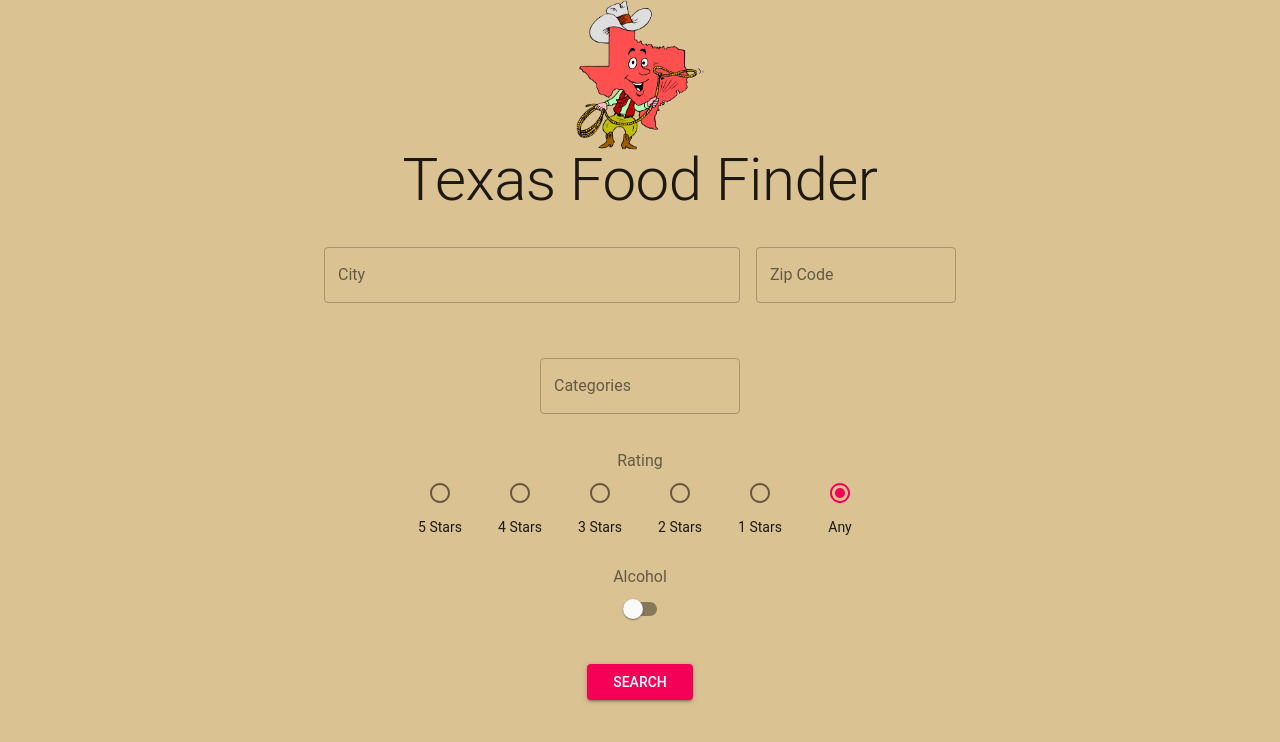
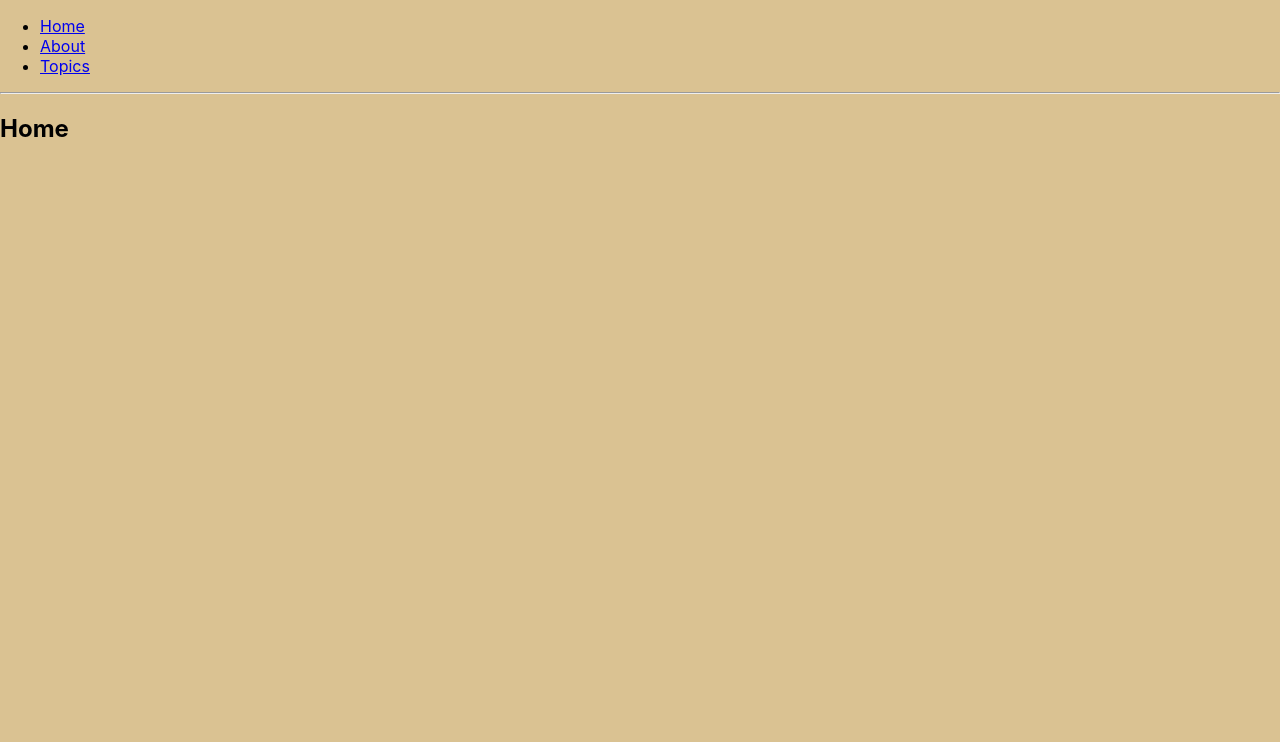
Before and after one commit to christinayyma/Texas-Food-Finder, a React (Create React App) app: page / in a window 1280 px wide. Shown: the top 742 px of the page. Built offline with nearby package versions, Linux system fonts and the light colour scheme.

Commit message:
Page switching

```diff
--- a/package.json
+++ b/package.json
@@ -7,6 +7,10 @@
     "axios": "^0.18.0",
     "react": "^16.8.4",
     "react-dom": "^16.8.4",
+    "react-native": "^0.59.3",
+    "react-native-gesture-handler": "^1.1.0",
+    "react-navigation": "^3.6.0",
+    "react-router-dom": "^5.0.0",
     "react-scripts": "2.1.8"
   },
   "scripts": {
--- a/src/App.css
+++ b/src/App.css
@@ -4,8 +4,9 @@
 
 .App-logo {
   animation: App-logo-spin infinite 20s linear;
-  height: 150px;
+  height: 400px;
   pointer-events: none;
+
 }
 
 .App-header {
--- a/src/App.js
+++ b/src/App.js
@@ -1,12 +1,92 @@
-import React, { Component } from 'react';
+import React, {Component} from "react";
+
+
 import axios from 'axios';
 import logo from './cartoon-man.png';
+
 import './App.css';
 import { Button, Grid, TextField, Typography, FormControl, Radio,
          FormControlLabel, RadioGroup, FormLabel, Switch,
-         ListItemText, Paper, GridList, GridListTile } from '@material-ui/core';
+         ListItemText, Paper, GridList, GridListTile} from '@material-ui/core';
+import {BrowserRouter as Router, Route, Link } from "react-router-dom";
+
+const BasicExample = () => (
+  <Router>
+    <div>
+      <ul>
+        <li>
+          <Link to="/">Home</Link>
+        </li>
+        <li>
+          <Link to="/about">About</Link>
+        </li>
+        <li>
+          <Link to="/topics">Topics</Link>
+        </li>
+      </ul>
+
+      <hr />
+
+      <Route exact path="/" component={Home} />
+      <Route path="/about" component={About} />
+      <Route path="/topics" component={Topics} />
+    </div>
+  </Router>
+);
+
+const Home = () => (
+  <div>
+    <h2>Home</h2>
+  </div>
+);
+
+const About = () => (
+  <div>
+    <h2>About</h2>
+  </div>
+);
+
+const Topics = ({ match }) => (
+  <div>
+    <h2>Topics</h2>
+    <ul>
+      <li>
+        <Link to={`${match.url}/rendering`}>Rendering with React</Link>
+      </li>
+      <li>
+        <Link to={`${match.url}/components`}>Components</Link>
+      </li>
+      <li>
+        <Link to={`${match.url}/props-v-state`}>Props v. State</Link>
+      </li>
+    </ul>
+
+    <Route path={`${match.url}/:topicId`} component={Topic} />
+    <Route
+      exact
+      path={match.url}
+      render={() => <h3>Please select a topic.</h3>}
+    />
+  </div>
+);
+
+const Topic = ({ match }) => (
+  <div>
+    <h3>{match.params.topicId}</h3>
+  </div>
+);
+
+export default BasicExample;
+
+
+
+
+
+
+
 
 class App extends Component {
+
     constructor(props) {
         super(props);
             this.state = {
@@ -134,6 +214,8 @@ class App extends Component {
         return (
             <div className="App App-header">
                 <img src={logo} className="App-logo" alt="logo" />
+                <br>
+                </br>
                 <Typography
                     component="h2"
                     variant="h2"
@@ -142,123 +224,139 @@ class App extends Component {
                     {'Texas Food Finder'}
                 </Typography>
 
-                <Grid container justify={'center'} spacing={16}>
-                    <Grid item xs={4}>
-                        <TextField
-                            fullWidth
-                            color="secondary"
-                            label="City"
-                            value={this.state.city}
-                            onChange={(event) => this.handleCityChange(event)}
-                            margin="normal"
-                            variant="outlined"
-                        />
-                    </Grid>
-                    <Grid item xs={2}>
-                        <TextField
-                            fullWidth
-                            type={'number'}
-                            label="Zip Code"
-                            value={this.state.zip}
-                            onChange={(event) => this.handleZipChange(event)}
-                            margin="normal"
-                            variant="outlined"
-                        />
-                    </Grid>
-                </Grid>
+                <br>
+                </br>
 
-                <br/>
+                <Button href="#">Quiz</Button>
+                <Button type="submit">Random</Button>
 
-                <Grid container justify={'center'} spacing={16}>
-                    <Grid item xs={2}>
-                        <TextField
-                            fullWidth
-                            label="Categories"
-                            value={this.state.categories}
-                            onChange={(event) => this.handleCategoriesChange(event)}
-                            margin="normal"
-                            variant="outlined"
-                        />
-                    </Grid>
-                </Grid>
 
-                <br/>
 
-                <FormControl component="fieldset">
-                    <FormLabel component="legend">Rating</FormLabel>
-                    <RadioGroup
-                        row
-                        aria-label="Gender"
-                        name="gender1"
-                        value={this.state.rating}
-                        onChange={this.handleRatingChange}
-                    >
-                        <FormControlLabel value="5" labelPlacement={'bottom'} control={<Radio />} label="5 Stars" />
-                        <FormControlLabel value="4" labelPlacement={'bottom'} control={<Radio />} label="4 Stars" />
-                        <FormControlLabel value="3" labelPlacement={'bottom'} control={<Radio />} label="3 Stars" />
-                        <FormControlLabel value="2" labelPlacement={'bottom'} control={<Radio />} label="2 Stars" />
-                        <FormControlLabel value="1" labelPlacement={'bottom'} control={<Radio />} label="1 Stars" />
-                        <FormControlLabel value="*" labelPlacement={'bottom'} control={<Radio />} label="Any" />
-                    </RadioGroup>
-                </FormControl>
 
-                <br />
 
-                <FormControl component="fieldset">
-                    <FormLabel component="legend">Alcohol</FormLabel>
-                    <Switch
-                            checked={this.state.alcohol}
-                            onChange={this.handleAlcoholChange}
-                            value={this.state.alcohol}
-                        />
-                </FormControl>
+                </div>
 
-                <br/>
 
-                <Grid container justify={'center'}>
-                    <Grid item xs={1}>
-                        <Button
-                            fullWidth
-                            variant={'contained'}
-                            color={'secondary'}
-                            onClick={this.handleSubmit}
-                        >
-                            {'Search'}
-                        </Button>
-                    </Grid>
-                </Grid>
 
-                <br />
+    //         //     <Grid container justify={'center'} spacing={16}>
+    //         //         <Grid item xs={4}>
+    //         //             <TextField
+    //         //                 fullWidth
+    //         //                 color="secondary"
+    //         //                 label="City"
+    //         //                 value={this.state.city}
+    //         //                 onChange={(event) => this.handleCityChange(event)}
+    //         //                 margin="normal"
+    //         //                 variant="outlined"
+    //         //             />
+    //         //         </Grid>
+    //         //         <Grid item xs={2}>
+    //         //             <TextField
+    //         //                 fullWidth
+    //         //                 type={'number'}
+    //         //                 label="Zip Code"
+            //                 value={this.state.zip}
+            //                 onChange={(event) => this.handleZipChange(event)}
+            //                 margin="normal"
+            //                 variant="outlined"
+            //             />
+            //         </Grid>
+            //     </Grid>
 
-                {this.state.errorMessage ?
-                    <Typography
-                        component="h6"
-                        variant="h6"
-                        gutterBottom
-                    >
-                        {this.state.errorMessage}
-                    </Typography> : null}
+            //     <br/>
 
-                <br/>
+            //     <Grid container justify={'center'} spacing={16}>
+            //         <Grid item xs={2}>
+            //             <TextField
+            //                 fullWidth
+            //                 label="Categories"
+            //                 value={this.state.categories}
+            //                 onChange={(event) => this.handleCategoriesChange(event)}
+            //                 margin="normal"
+            //                 variant="outlined"
+            //             />
+            //         </Grid>
+            //     </Grid>
 
-                { this.state.data.length !== 0 ? (
-                    <Typography
-                        component="h6"
-                        variant="h6"
-                        gutterBottom
-                    >
-                        {'Number of Results: ' + this.state.data.length}
-                    </Typography>
+            //     <br/>
 
-                ) : null }
+            //     <FormControl component="fieldset">
+            //         <FormLabel component="legend">Rating</FormLabel>
+            //         <RadioGroup
+            //             row
+            //             aria-label="Gender"
+            //             name="gender1"
+            //             value={this.state.rating}
+            //             onChange={this.handleRatingChange}
+            //         >
+            //             <FormControlLabel value="5" labelPlacement={'bottom'} control={<Radio />} label="5 Stars" />
+            //             <FormControlLabel value="4" labelPlacement={'bottom'} control={<Radio />} label="4 Stars" />
+            //             <FormControlLabel value="3" labelPlacement={'bottom'} control={<Radio />} label="3 Stars" />
+            //             <FormControlLabel value="2" labelPlacement={'bottom'} control={<Radio />} label="2 Stars" />
+            //             <FormControlLabel value="1" labelPlacement={'bottom'} control={<Radio />} label="1 Stars" />
+            //             <FormControlLabel value="*" labelPlacement={'bottom'} control={<Radio />} label="Any" />
+            //         </RadioGroup>
+            //     </FormControl>
 
-                <br/>
+            //     <br />
 
-                { this.renderData() }
+            //     <FormControl component="fieldset">
+            //         <FormLabel component="legend">Alcohol</FormLabel>
+            //         <Switch
+            //                 checked={this.state.alcohol}
+            //                 onChange={this.handleAlcoholChange}
+            //                 value={this.state.alcohol}
+            //             />
+            //     </FormControl>
 
-            </div>
+            //     <br/>
+
+            //     <Grid container justify={'center'}>
+            //         <Grid item xs={1}>
+            //             <Button
+            //                 fullWidth
+            //                 variant={'contained'}
+            //                 color={'secondary'}
+            //                 onClick={this.handleSubmit}
+            //             >
+            //                 {'Search'}
+            //             </Button>
+            //         </Grid>
+            //     </Grid>
+
+            //     <br />
+
+            //     {this.state.errorMessage ?
+            //         <Typography
+            //             component="h6"
+            //             variant="h6"
+            //             gutterBottom
+            //         >
+            //             {this.state.errorMessage}
+            //         </Typography> : null}
+
+            //     <br/>
+
+            //     { this.state.data.length !== 0 ? (
+            //         <Typography
+            //             component="h6"
+            //             variant="h6"
+            //             gutterBottom
+            //         >
+            //             {'Number of Results: ' + this.state.data.length}
+            //         </Typography>
+
+            //     ) : null }
+
+            //     <br/>
+
+            //     { this.renderData() }
+
+            // </div>
+
+
         );
-    }
+   }
 }
 
-export default App;
+//export default App;
```
Also changed, not shown: src/index.js (+24 -0 lines), 1 other file (tests, documents, lock files or other folders).
